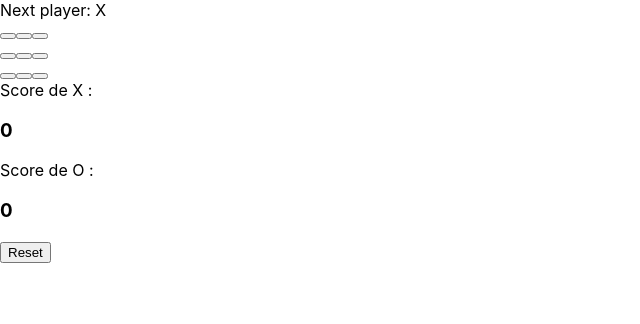
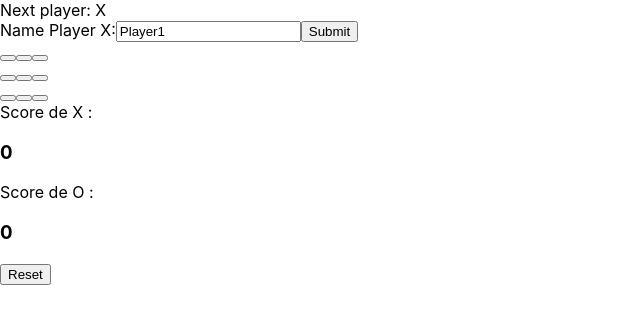
Before and after one commit to JeremyB1298/React, a React (Create React App) app: page / in a window 1280 px wide. Shown: the top 324 px of the page, without its empty margins (0-640 px from the left). Built offline with nearby package versions, Linux system fonts and the light colour scheme.

Commit message:
add player form
pb changement de la variable

```diff
--- a/src/App.js
+++ b/src/App.js
@@ -19,7 +19,8 @@ class App extends Component {
       player: true,
       winner: null,
       scoreX: 0,
-      scoreO: 0
+      scoreO: 0,
+      namePlayer1: 'Player1'
     };
   }
 
@@ -150,12 +151,32 @@ class App extends Component {
 
 
   }
-
+  submitPlayerName(){
+    alert('A name was submitted: ' + this.state.namePlayer1);
+  }
+  handleChange(event) {
+    //this.setState({namePlayer1: event.target.value});
+    this.setState(state => {
+      let namePlayer1 = event.target.value;
+      return{
+        namePlayer1: namePlayer1
+      }
+    })
+  }
   render() {
     const status = this.whichPlayer();
     return (
       <div>
       <div className="status">{status}</div>
+      <div>
+        <form onSubmit={this.submitPlayerName}>
+          <label>
+            Name Player X:
+            <input type="text" value={this.state.namePlayer1} onChange={this.handleChange}/>
+          </label>
+          <input type="submit" value="Submit" />
+        </form>
+      </div>
       <div className="board-row">
         <Square
         value={this.state.squares[0][ 0]}
```
